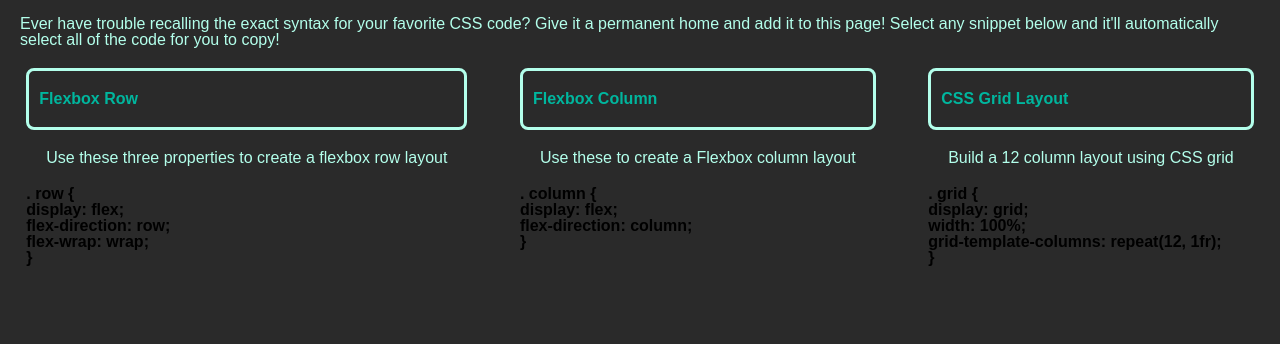
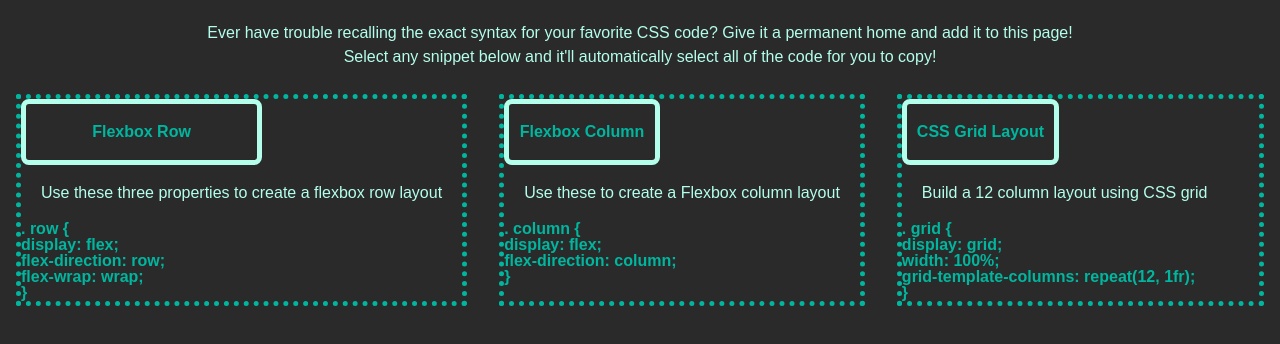
Before and after one commit to samamiraa/02-Adv-CSS-Mini-Project, a plain HTML site: page index.html in a window 1280 px wide. Shown: the part 56-400 px from the top of the page. Drawn offline with Linux system fonts and the light colour scheme.

Commit message:
added dotted border, named 3 div classes

```diff
--- a/assets/style.css
+++ b/assets/style.css
@@ -18,10 +18,16 @@ h1 {
 }
 
  h2  {
-    border: 3px solid var(--light);
+    border: 5px solid var(--light);
     padding: 20px 10px;
     color: var(--dark);
     border-radius: 8px;
+    margin-right: 200px;
+    text-align: center;
+}
+
+h3 {
+    color: var(--dark);
 }
 
 p {
@@ -34,3 +40,15 @@ p {
     flex-direction: row;
     justify-content: space-around;
 }
+
+.flexbox-row,
+.flexbox-column,
+.css-grid {
+    border: 5px dotted var(--dark);
+}
+
+#text-center {
+    margin: 25px 200px;
+    text-align: center;
+    line-height: 1.5;
+}
--- a/index.html
+++ b/index.html
@@ -15,9 +15,9 @@
     </header>
 
     <main>
-      <p>Ever have trouble recalling the exact syntax for your favorite CSS code? Give it a permanent home and add it to this page! Select any snippet below and it'll automatically select all of the code for you to copy!</p>
+      <p id="text-center">Ever have trouble recalling the exact syntax for your favorite CSS code? Give it a permanent home and add it to this page! Select any snippet below and it'll automatically select all of the code for you to copy!</p>
         <section class="display-flex">
-          <div>
+          <div class="flexbox-row">
             <h2>Flexbox Row</h2>
               <p>Use these three properties to create a flexbox row layout</p>
                 <h3>. row {<br>
@@ -27,7 +27,7 @@
                   }</h3>
             </div>
 
-          <div>
+          <div class="flexbox-column">
             <h2>Flexbox Column</h2>
               <p>Use these to create a Flexbox column layout</p>
                 <h3>. column {<br>
@@ -36,7 +36,7 @@
                   }</h3>
           </div>
 
-          <div>
+          <div class="css-grid">
             <h2>CSS Grid Layout</h2>
               <p>Build a 12 column layout using CSS grid</p>
                 <h3>. grid {<br>
```
